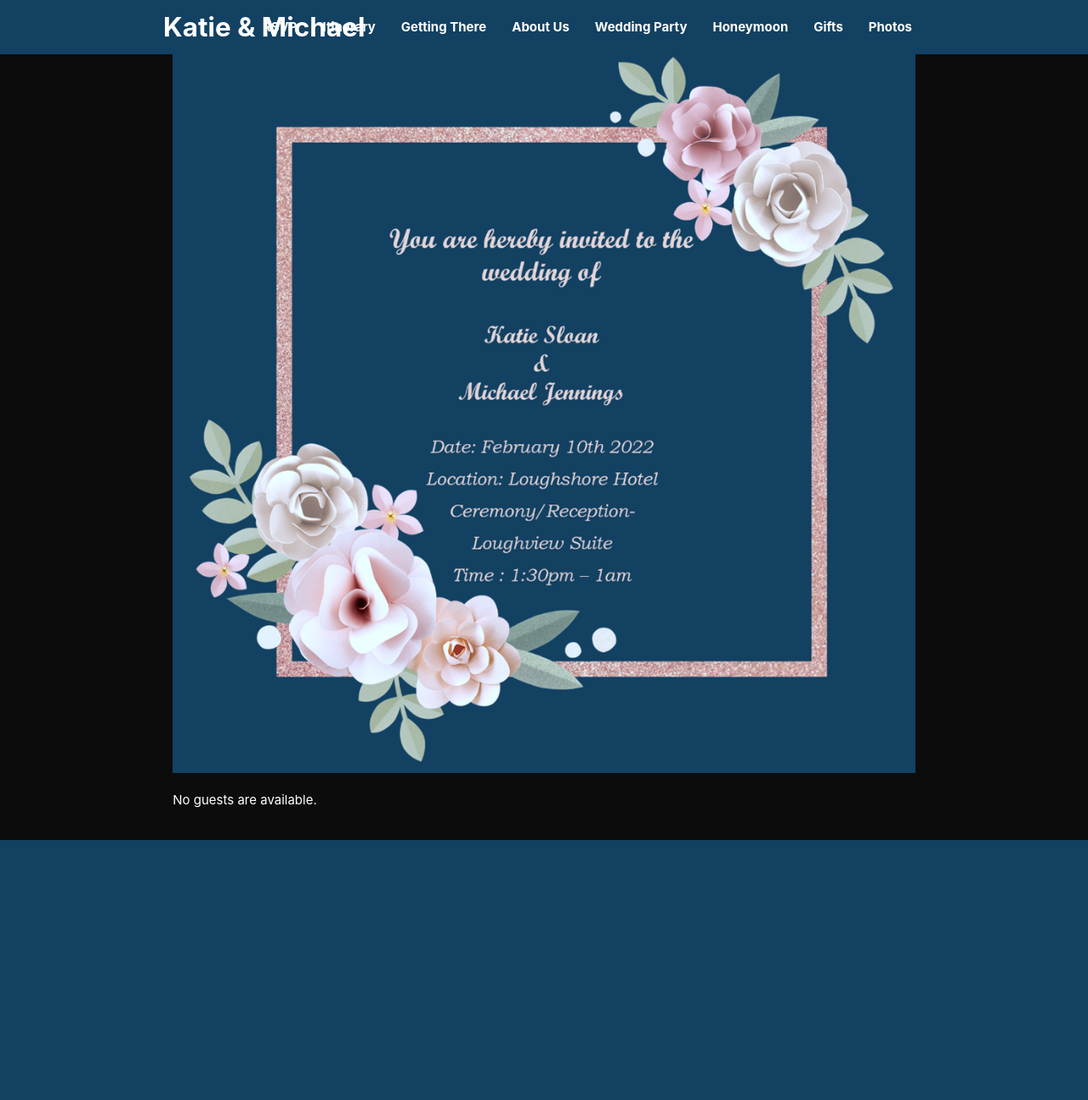
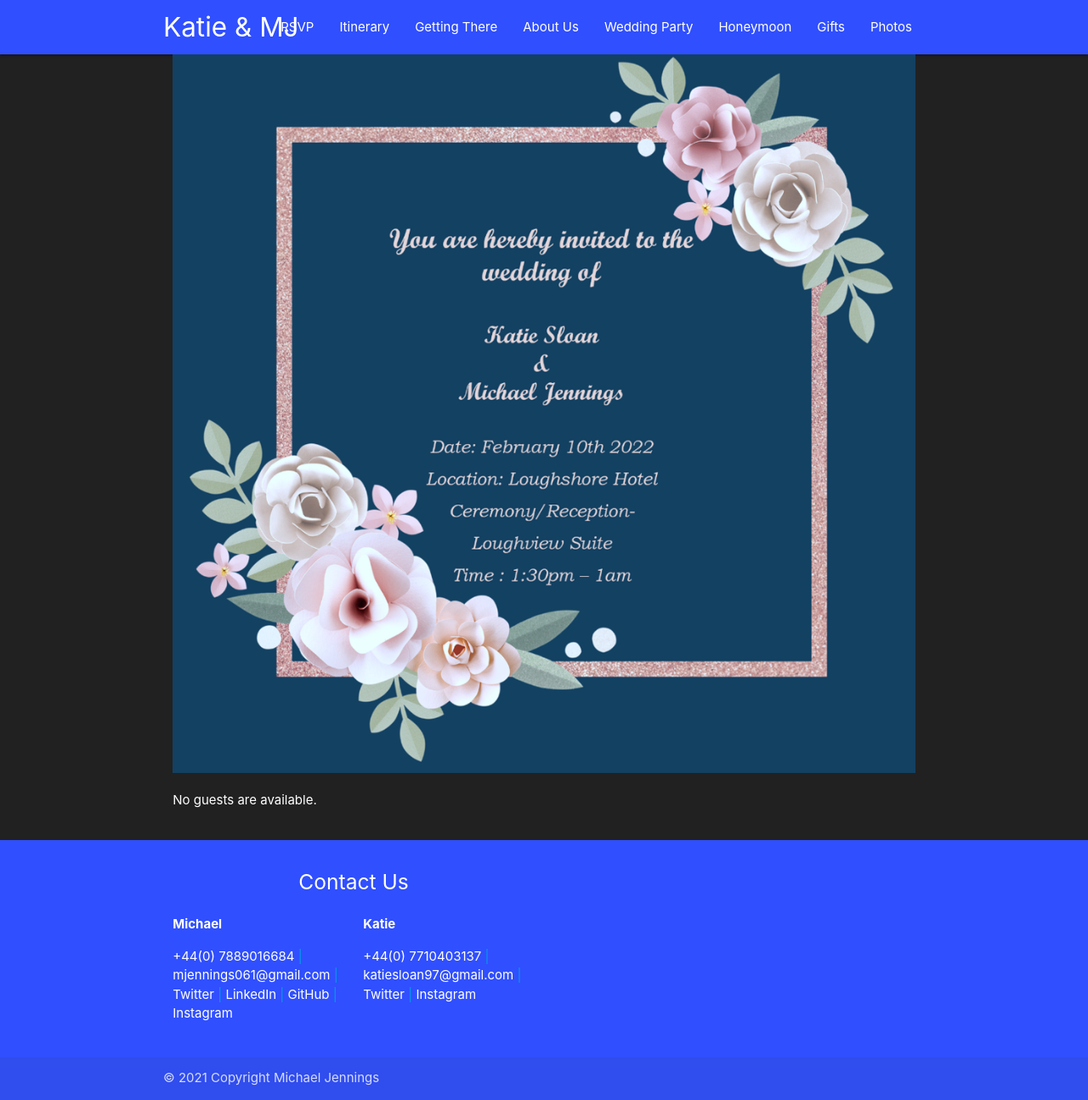
Before and after one commit to mjennings061/wedsite_two, a Django app: page / in a window 1280 px wide. Shown: the whole page at 85% size. Before the commit the page ends 989 px from the top, so only its background shows below. Run offline with Django 3.2, Linux system fonts and the light colour scheme.

Commit message:
Added footer and changed colours

```diff
--- a/core/static/core/style.css
+++ /dev/null
@@ -1,6 +0,0 @@
-.nav-wrapper {
-    background-color: #134162 !important;
-    font-size: 14px;
-    font-weight: bold;
-    margin-bottom: 20px;
-  }
--- a/core/templates/core/base.html
+++ b/core/templates/core/base.html
@@ -3,22 +3,22 @@
 <html lang="en">
     <head>
         <meta charset="UTF-8">
-        <title>Katie &amp; Michael</title>
+        <title>Katie &amp; MJ</title>
         <!-- Compiled and minified CSS -->
         <link rel="stylesheet" href="https://cdnjs.cloudflare.com/ajax/libs/materialize/1.0.0/css/materialize.min.css">
         <link href="https://fonts.googleapis.com/icon?family=Material+Icons" rel="stylesheet">
         <link rel="stylesheet" href="{% static 'core/style.css' %}">
     </head>
-    <body style="background-color:#0c0c0d;">
 
+    <body class="grey darken-4">
         {% include "core/navbar.html" %}
-
         <main class="container">
             <div class="row white-text">
                 {% block content %}
                 {% endblock %}
             </div>
         </main>
+        {% include "core/footer.html" %}
         <!-- Compiled and minified JavaScript -->
         <script src="https://cdnjs.cloudflare.com/ajax/libs/materialize/1.0.0/js/materialize.min.js"></script>
         <script src="{% static 'core/base.js' %}"></script>
--- /dev/null
+++ b/core/templates/core/footer.html
@@ -0,0 +1,40 @@
+<footer class="page-footer indigo accent-4">
+    <div class="container">
+        <div class="row">
+            <div class="col l6 s12">
+                <h5 class="white-text center">Contact Us</h5>
+                <div class="row">
+                    <div class="col l6 s12 white-text">
+                        <p><b>Michael</b></p>
+                        <a class="white-text">+44(0) 7889016684</a>
+                        <a> | </a>
+                        <a class="white-text">mjennings061@gmail.com</a>
+                        <a> | </a>
+                        <a href="https://www.twitter.com/mjennings061/" class="white-text">Twitter</a>
+                        <a> | </a>
+                        <a href="https://www.linkedin.com/in/mjennings061/" class="white-text">LinkedIn</a>
+                        <a> | </a>
+                        <a href="https://www.github.com/mjennings061/" class="white-text">GitHub</a>
+                        <a> | </a>
+                        <a href="https://www.instagram.com/michaeljennings720/" class="white-text">Instagram</a>
+                    </div>
+                    <div class="col l6 s12 white-text">
+                        <p><b>Katie</b></p>
+                        <a class="white-text">+44(0) 7710403137</a>
+                        <a> | </a>
+                        <a class="white-text">katiesloan97@gmail.com</a>
+                        <a> | </a>
+                        <a href="https://www.twitter.com/katiesloann/" class="white-text">Twitter</a>
+                        <a> | </a>
+                        <a href="https://www.instagram.com/katiesloaann/" class="white-text">Instagram</a>
+                    </div>
+                </div>
+            </div>
+        </div>
+    </div>
+    <div class="footer-copyright">
+        <div class="container">
+            © 2021 Copyright Michael Jennings
+        </div>
+    </div>
+</footer>
--- a/core/templates/core/navbar.html
+++ b/core/templates/core/navbar.html
@@ -1,8 +1,9 @@
+<header>
     <nav>
-    <div class="nav-wrapper">
+        <div class="nav-wrapper indigo accent-4">
             <div class="container">
                 {# Brand-logo here #}
-            <a href="{% url 'core:index' %}" class="brand-logo">Katie &amp; Michael</a>
+                <a href="{% url 'core:index' %}" class="brand-logo">Katie &amp; MJ</a>
                 <a href="#" class="sidenav-trigger" data-target="slide_out"><i class="material-icons">menu</i></a>
                 <ul id="nav-mobile" class="right hide-on-med-and-down">
                     {% if user.is_authenticated %}
@@ -43,6 +44,7 @@
         <li><a href="{% url 'core:gifts' %}">Gifts</a></li>
         <li><a href="{% url 'core:photos' %}">Photos</a></li>
     </ul>
+</header>
 
 {# Sidebar popout javascript#}
 <script>
```
Also changed, not shown: core/migrations/0010_guest_song.py (added). Lines whose indentation alone changed are shown as unchanged.
